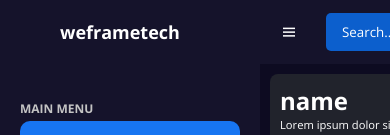
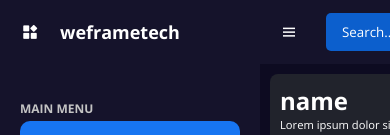
Before and after one commit to rafipopz98/dashboard, a Next.js app: page / in a window 390 px wide. Shown: the top 135 px of the page. Built offline with nearby package versions, Linux system fonts and the light colour scheme.

Commit message:
responsive

```diff
--- a/src/components/Sidebar/page.js
+++ b/src/components/Sidebar/page.js
@@ -108,7 +108,7 @@ const Sidebar = () => {
   return (
     <section id="sidebar">
       <a href="#" className="brand">
-        <i className="bx bx-menau icon"></i> weframetech
+        <i className="bx bxs-widget icon"></i> weframetech
       </a>
       <ul className="side-menu">
         <li className="divider" data-text="Main Menu">
```
